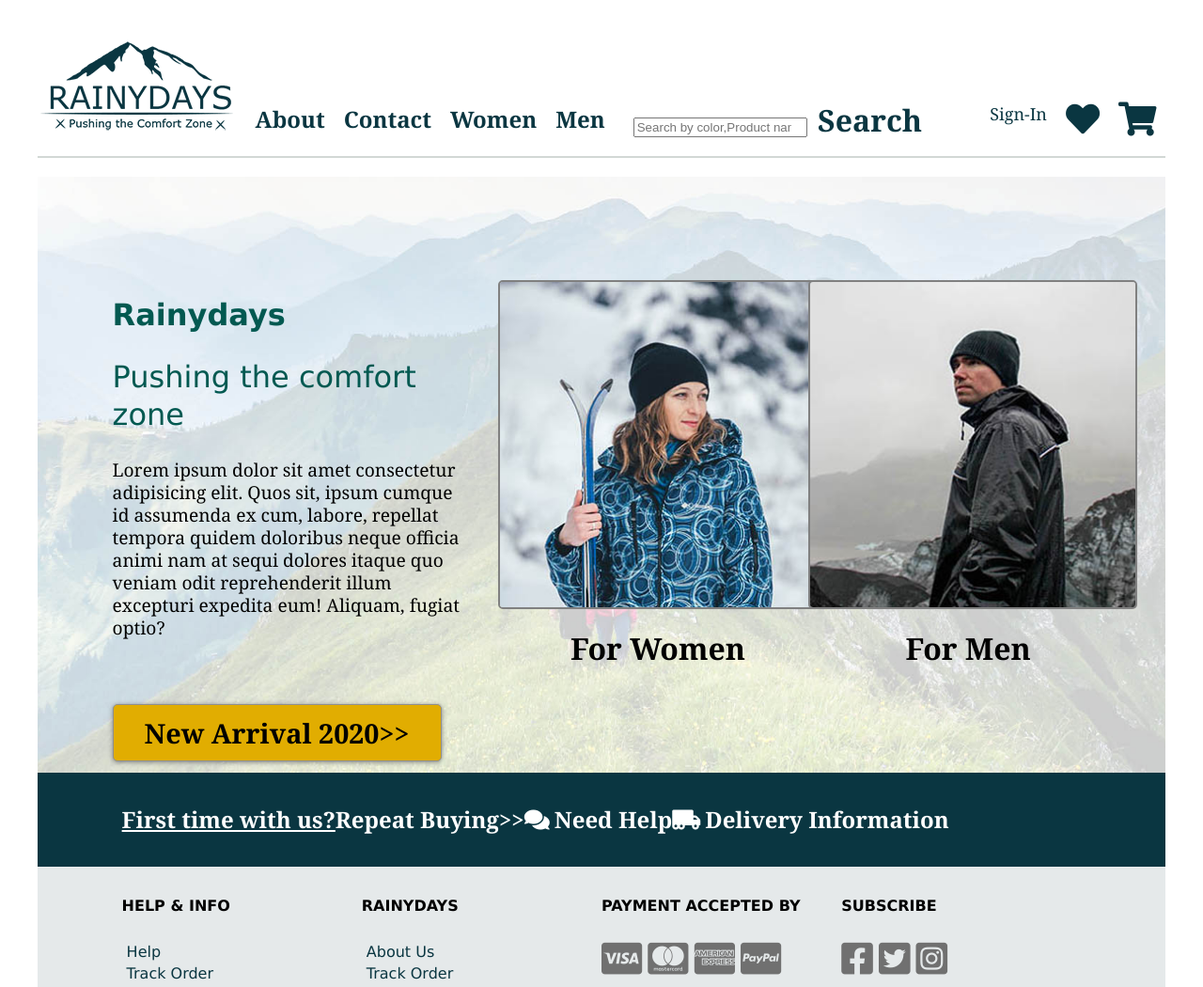
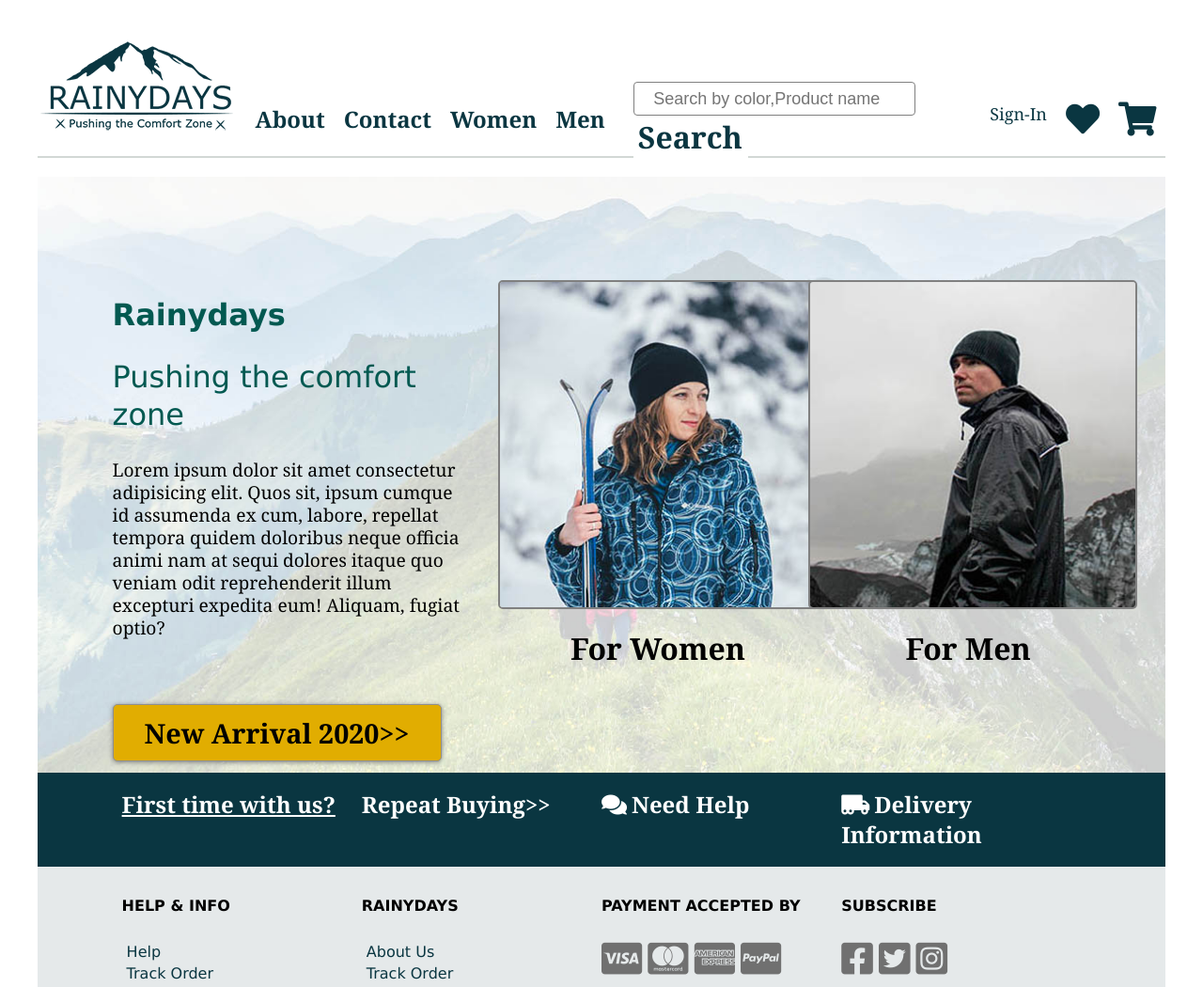
Before and after one commit to nunsinee/Rainydays, a plain HTML site: page index.html in a window 1280 px wide. Shown: the top 1050 px of the page at 94% size. Drawn offline with Linux system fonts and the light colour scheme.

Commit message:
updatestyle-main

```diff
--- a/styles/style-main.css
+++ b/styles/style-main.css
@@ -83,7 +83,7 @@ ul {
 }
 
 /* Input text for Seach Menu */
-.input[type='search'],
+input[type='search'],
 select,
 textarea {
   font-size: 18px;
@@ -272,7 +272,6 @@ textarea {
 
 .mid-box {
   display: flex;
-  flex: 1;
   width: 100%;
   justify-items: center;
   margin: 0px;
@@ -297,6 +296,28 @@ textarea {
 
 .mid-box h4.active {
   text-decoration: underline;
+}
+
+.mid-box-1 {
+  flex: 1;
+  order: 1;
+  display: block;
+}
+
+.mid-box-2 {
+  flex: 1;
+  order: 2;
+}
+
+.mid-box-3 {
+  flex: 1;
+  order: 3;
+}
+
+.mid-box-4 {
+  flex: 1;
+  order: 4;
+  display: block;
 }
 
 /*footer*/
```
